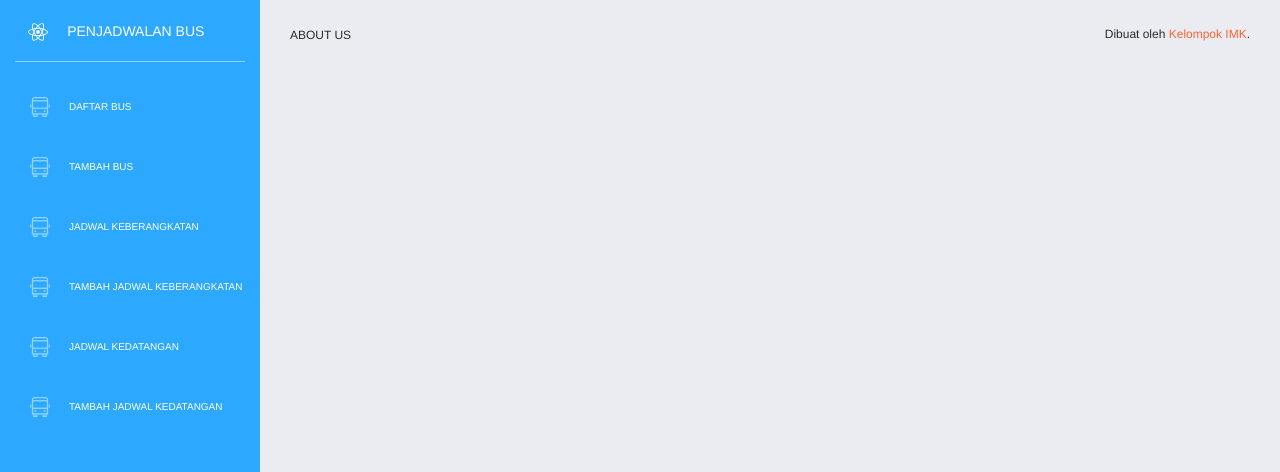
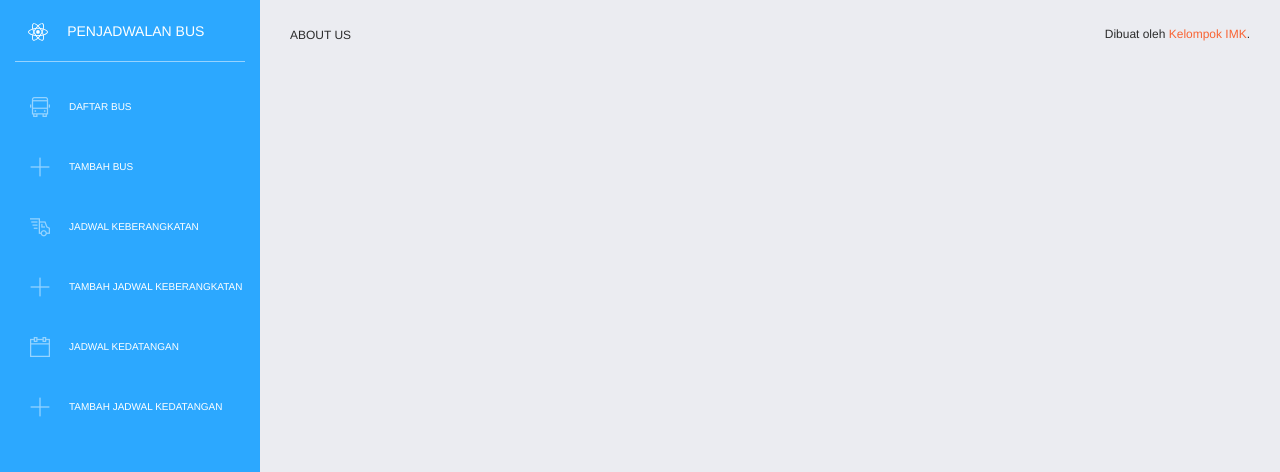
Before and after one commit to fannyhasbi/bus-schedule-react, a React (Create React App) app: page / in a window 1280 px wide. Shown: the top 472 px of the page. Built offline with nearby package versions, Linux system fonts and the light colour scheme.

Commit message:
Change icons

```diff
--- a/src/routes/dashboard.js
+++ b/src/routes/dashboard.js
@@ -15,31 +15,31 @@ var dashRoutes = [
   {
     path: '/add-bus',
     name: 'Tambah Bus',
-    icon: 'transportation_bus-front-12',
+    icon: 'ui-1_simple-add',
     component: AddBus
   },
   {
     path: '/departure',
     name: 'Jadwal Keberangkatan',
-    icon: 'transportation_bus-front-12',
+    icon: 'shopping_delivery-fast',
     component: Departure
   },
   {
     path: '/add-departure',
     name: 'Tambah Jadwal Keberangkatan',
-    icon: 'transportation_bus-front-12',
+    icon: 'ui-1_simple-add',
     component: AddDeparture
   },
   {
     path: '/arrival',
     name: 'Jadwal Kedatangan',
-    icon: 'transportation_bus-front-12',
+    icon: 'ui-1_calendar-60',
     component: Arrival
   },
   {
     path: '/add-arrival',
     name: 'Tambah Jadwal Kedatangan',
-    icon: 'transportation_bus-front-12',
+    icon: 'ui-1_simple-add',
     component: AddArrival
   }
 ];
```
